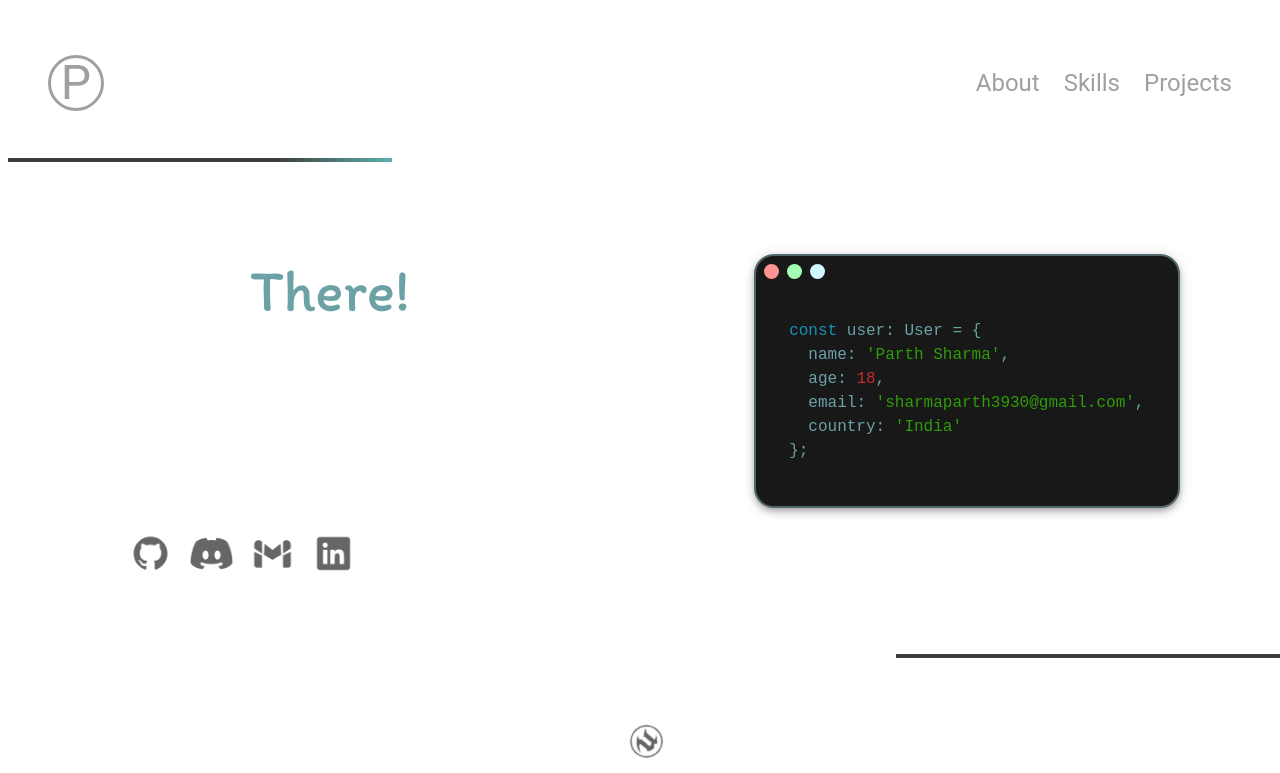
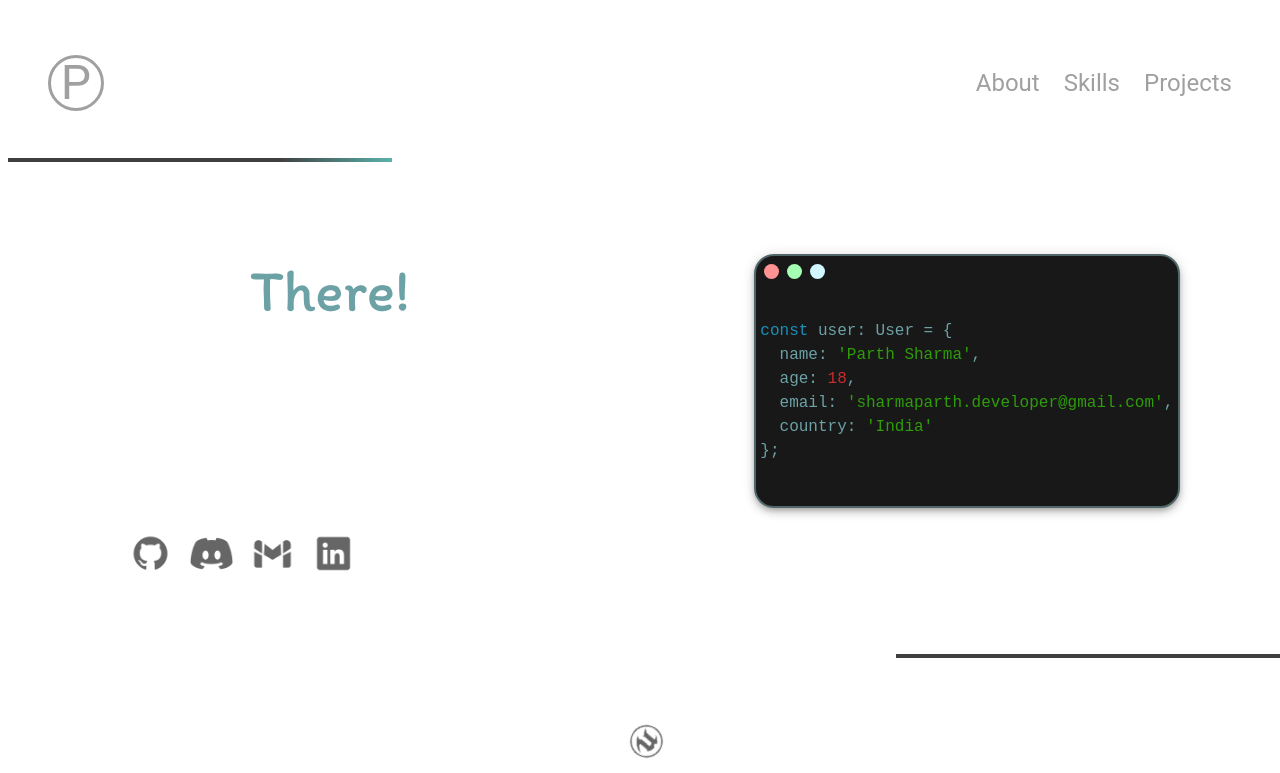
Before and after one commit to Parth3930/portforlio, a Next.js app: page / in a window 1280 px wide. Shown: the top 773 px of the page. Built offline with nearby package versions, Linux system fonts and the light colour scheme; a web font is replaced by a local one.

Commit message:
portfolio updated

```diff
--- a/src/componants/codeblock.tsx
+++ b/src/componants/codeblock.tsx
@@ -7,7 +7,7 @@ const codeString = `
 const user: User = {
   name: 'Parth Sharma',
   age: 18,
-  email: 'sharmaparth3930@gmail.com',
+  email: 'sharmaparth.developer@gmail.com',
   country: 'India'
 };
 `;
```
Also changed, not shown: 1 other file (tests, documents, lock files or other folders).
